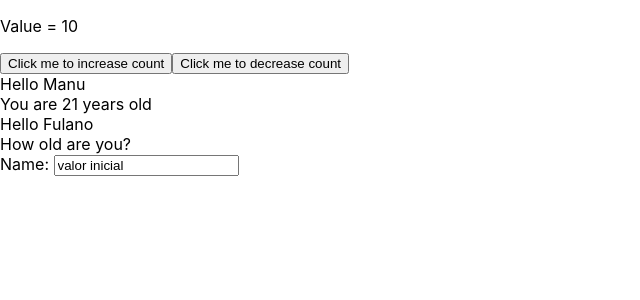
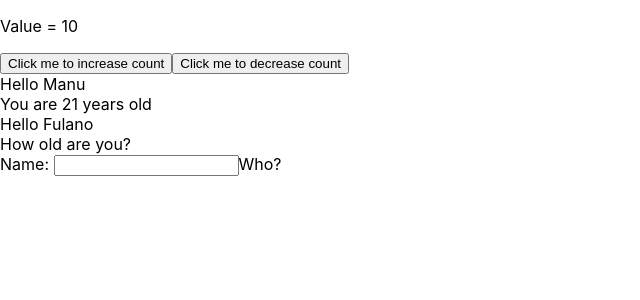
Before and after one commit to MariaManoela/typescript-react-demo, a React (Create React App) app: page / in a window 1280 px wide. Shown: the top 300 px of the page, without its empty margins (0-640 px from the left). Built offline with nearby package versions, Linux system fonts and the light colour scheme.

Commit message:
Allow user to type in the input

```diff
--- a/src/components/NameInput.tsx
+++ b/src/components/NameInput.tsx
@@ -1,7 +1,7 @@
 import React, {useState, useEffect} from "react";
 
 function NameInput() {
-    const [name, setName] = useState('valor inicial');
+    const [name, setName] = useState('');
     console.log('rendered');
 
     const handleChange: React.ChangeEventHandler<HTMLInputElement> = (event) => {
@@ -12,6 +12,7 @@ function NameInput() {
         <>
             <label htmlFor="nameInput">Name: </label>
             <input id="nameInput" value={name} onChange={handleChange}/>
+            {name ? <span>Hello {name}</span> : 'Who?'}
         </>
     )
 }
```
